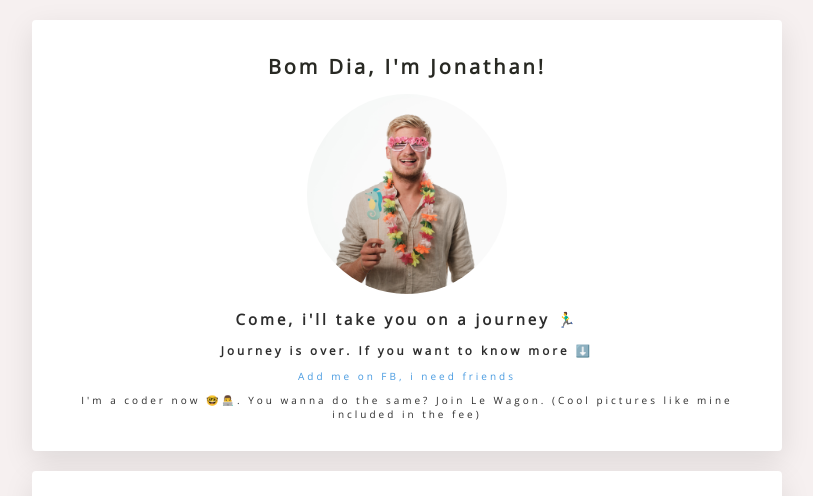
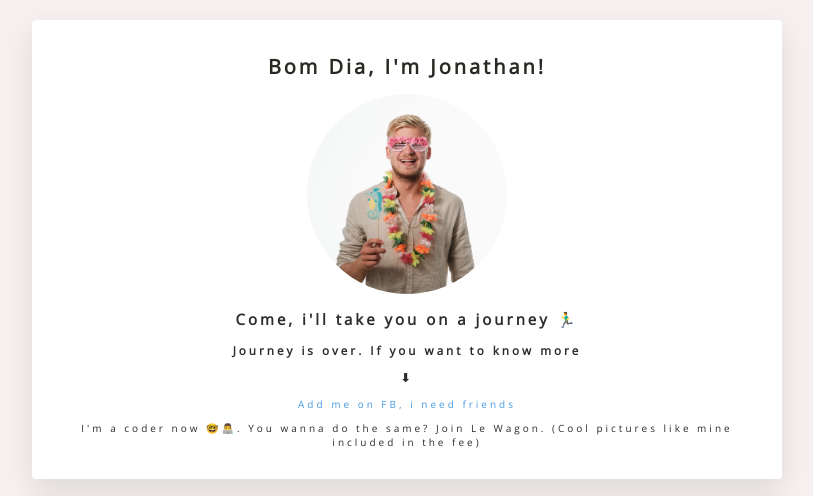
Before and after one commit to JonathanSpielberg/profile, a plain HTML site: page index.html in a window 1280 px wide. Shown: the top 496 px of the page, without its empty margins (233-1046 px from the left). Drawn offline with nearby package versions, Linux system fonts and the light colour scheme.

Commit message:
new design of webprofile. changed the arrow

```diff
--- a/index.html
+++ b/index.html
@@ -17,7 +17,8 @@
 <h2>
 Come, i'll take you on a journey 🏃‍♂️
 </h2>
-<h3>Journey is over. If you want to know more ⬇️</h3>
+<h3>Journey is over. If you want to know more</h3>
+<h3>⬇</h3>
 <a href="https://www.facebook.com/jonathan.spielberg.3" target="_blank">Add me on FB, i need friends</a>
 <p>
  I'm a coder now 🤓👨‍💻. You wanna do the same? Join Le Wagon. (Cool pictures like mine included in the fee)
@@ -26,6 +27,7 @@ Come, i'll take you on a journey 🏃‍♂️
 <div class="card">
 <ul class="list-inline">
   <li><a href="https://www.linkedin.com/in/jonathan-spielberg-b665b8166/" target="_blank"><i class="fab fa-linkedin"></i></a></li>
+  <li><a href="https://www.facebook.com/jonathan.spielberg.3" target="_blank"><i class="fab fa-facebook"></i></a></li>
 </ul>
 </div>
 </div>
```
